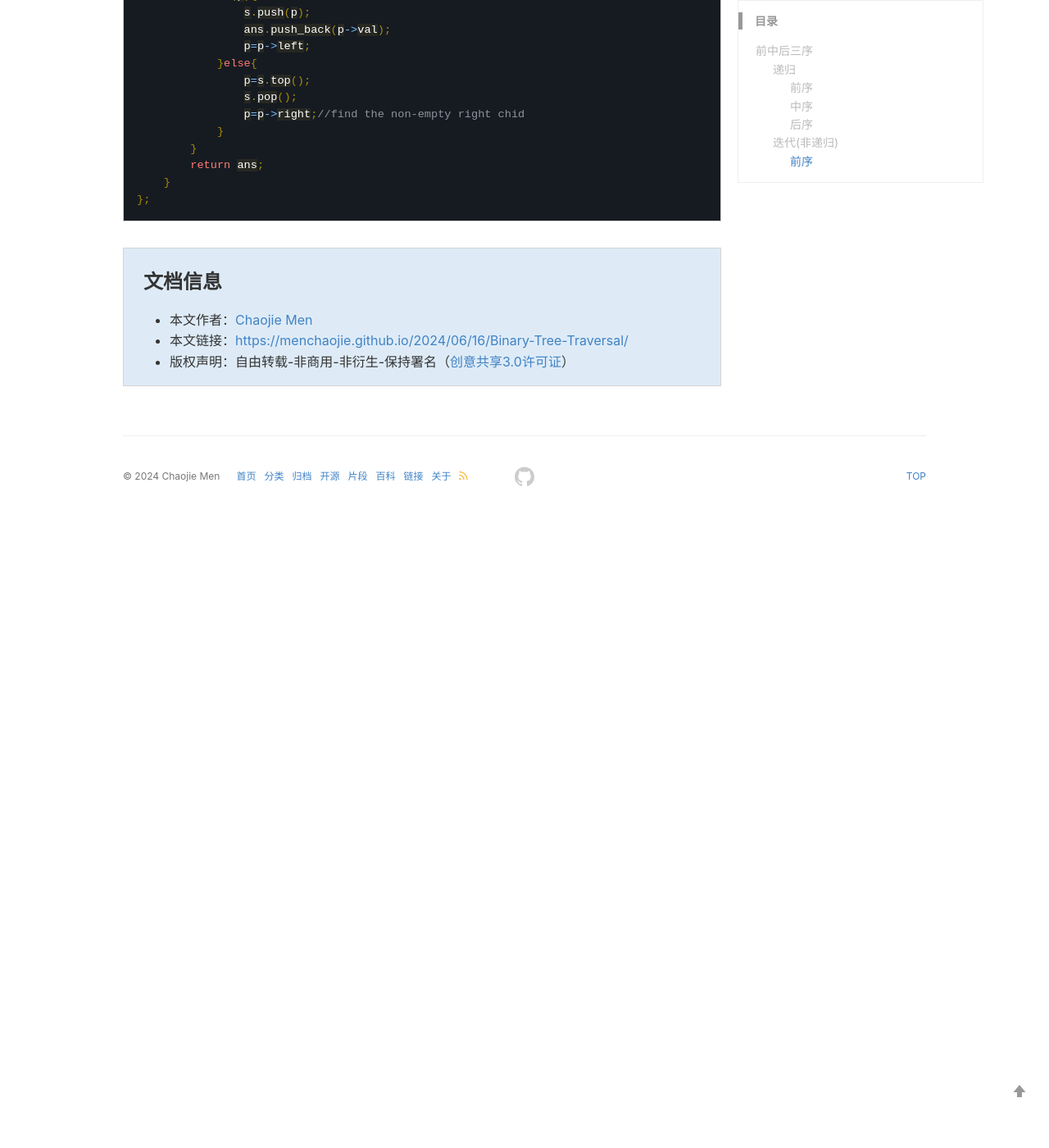
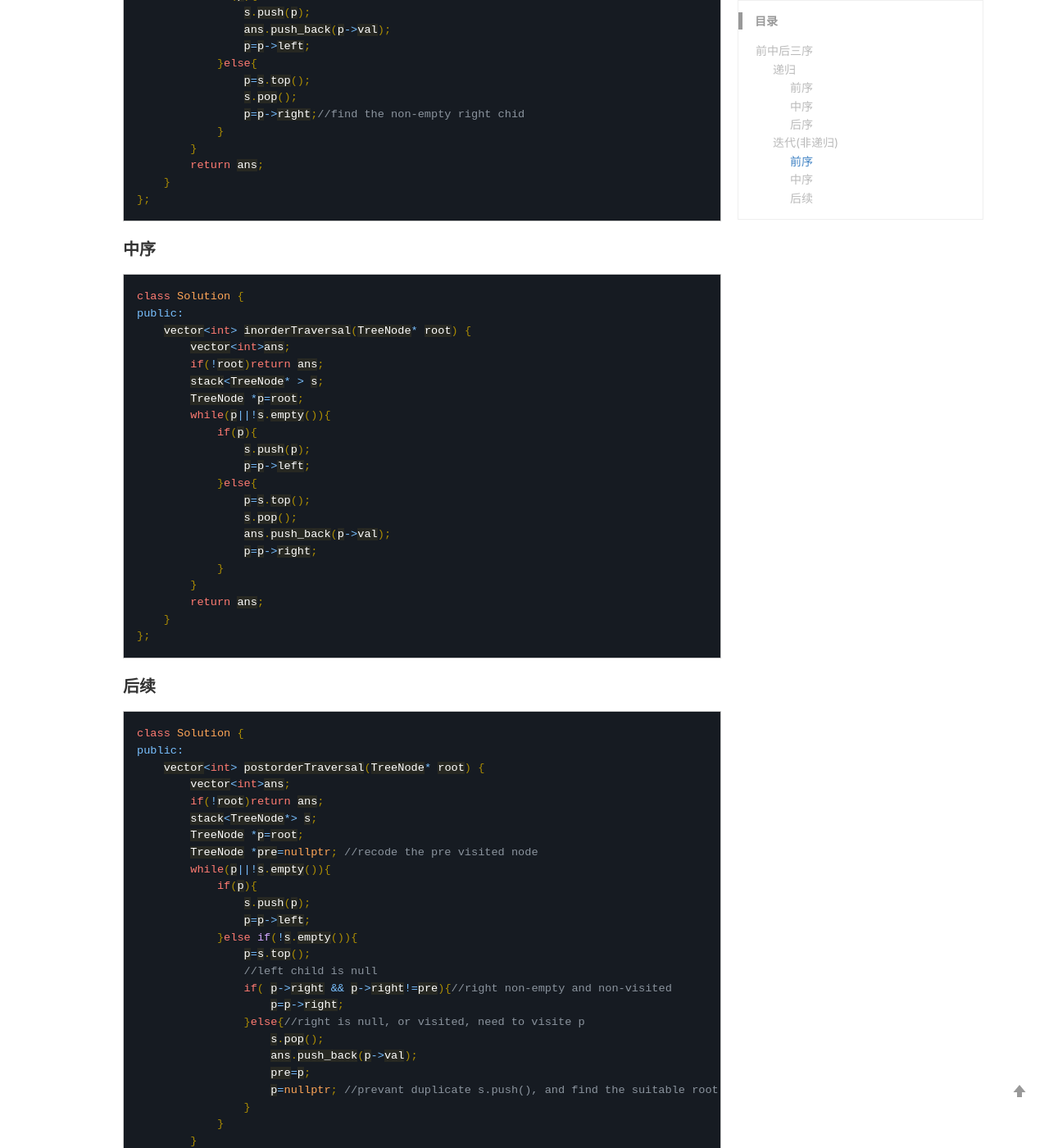
Before and after one commit to menchaojie/menchaojie.github.io, a Jekyll site: the page built from _posts/2024-06-16-Binary-Tree-Traversal.md, in a window 1280 px wide and 1400 px high, scrolled down 2056 px. Shown: the whole window at 82% size. Built offline with Jekyll 4.4.1, drawn with Linux system fonts in a browser that asks for light colours; comment, search, counter and statistics services are not loaded; before the commit the page ends 2686 px from its top, so only the background shows below that; some of the changed text lies outside the part shown.

Commit message:
2024-06-20(Thursday)01:13

````diff
--- a/_posts/2024-06-16-Binary-Tree-Traversal.md
+++ b/_posts/2024-06-16-Binary-Tree-Traversal.md
@@ -110,3 +110,62 @@ public:
     }
 };
 ```
+
+#### 中序
+
+```cpp
+class Solution {
+public:
+    vector<int> inorderTraversal(TreeNode* root) {
+        vector<int>ans;
+        if(!root)return ans;
+        stack<TreeNode* > s;
+        TreeNode *p=root;
+        while(p||!s.empty()){
+            if(p){
+                s.push(p);
+                p=p->left;
+            }else{
+                p=s.top();
+                s.pop();
+                ans.push_back(p->val);
+                p=p->right;
+            }
+        }
+        return ans;
+    }
+};
+```
+
+#### 后续
+
+```cpp
+class Solution {
+public:
+    vector<int> postorderTraversal(TreeNode* root) {
+        vector<int>ans;
+        if(!root)return ans;
+        stack<TreeNode*> s;
+        TreeNode *p=root;
+        TreeNode *pre=nullptr; //recode the pre visited node
+        while(p||!s.empty()){
+            if(p){
+                s.push(p);
+                p=p->left;
+            }else if(!s.empty()){
+                p=s.top();
+                //left child is null
+                if( p->right && p->right!=pre){//right non-empty and non-visited
+                    p=p->right;
+                }else{//right is null, or visited, need to visite p
+                    s.pop();
+                    ans.push_back(p->val);
+                    pre=p;
+                    p=nullptr; //prevant duplicate s.push(), and find the suitable root
+                }
+            }
+        }
+        return ans;
+    }
+};
+```
````
